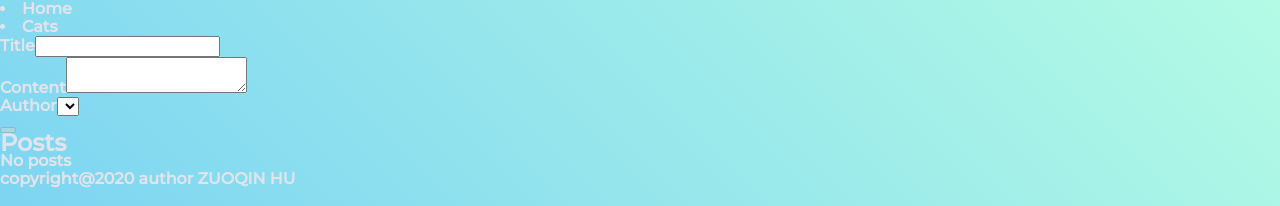
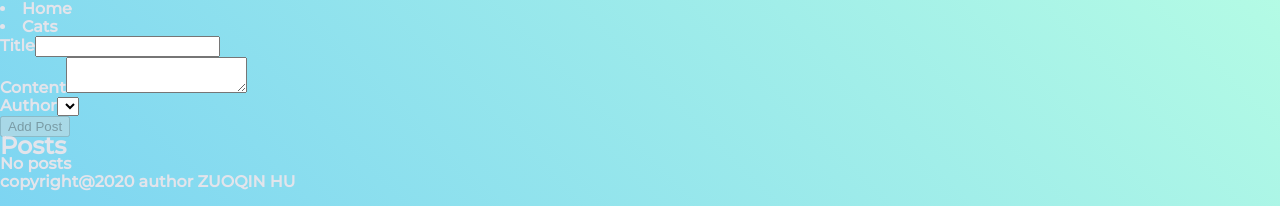
Before and after one commit to eunicejhu/typescript-blog.github.io, a React (Create React App) app: page / in a window 1280 px wide. Shown: the top 206 px of the page. Built offline with nearby package versions, Linux system fonts and the light colour scheme.

Commit message:
feat: polish AddPostForm

```diff
--- a/src/features/posts/AddPostForm.tsx
+++ b/src/features/posts/AddPostForm.tsx
@@ -73,16 +73,14 @@ const AddPostForm: React.FC = () => {
             id="users"
             onChange={onUserChanged}
           >
+            <option value=""></option>
             {renderUsersOptions}
           </select>
         </div>
         <div className="field">
-          <button
-            type="button"
-            value="Add Post"
-            onClick={onAddPostClicked}
-            disabled={!canAdd}
-          />
+          <button type="button" onClick={onAddPostClicked} disabled={!canAdd}>
+            Add Post
+          </button>
         </div>
       </form>
     </div>
```
